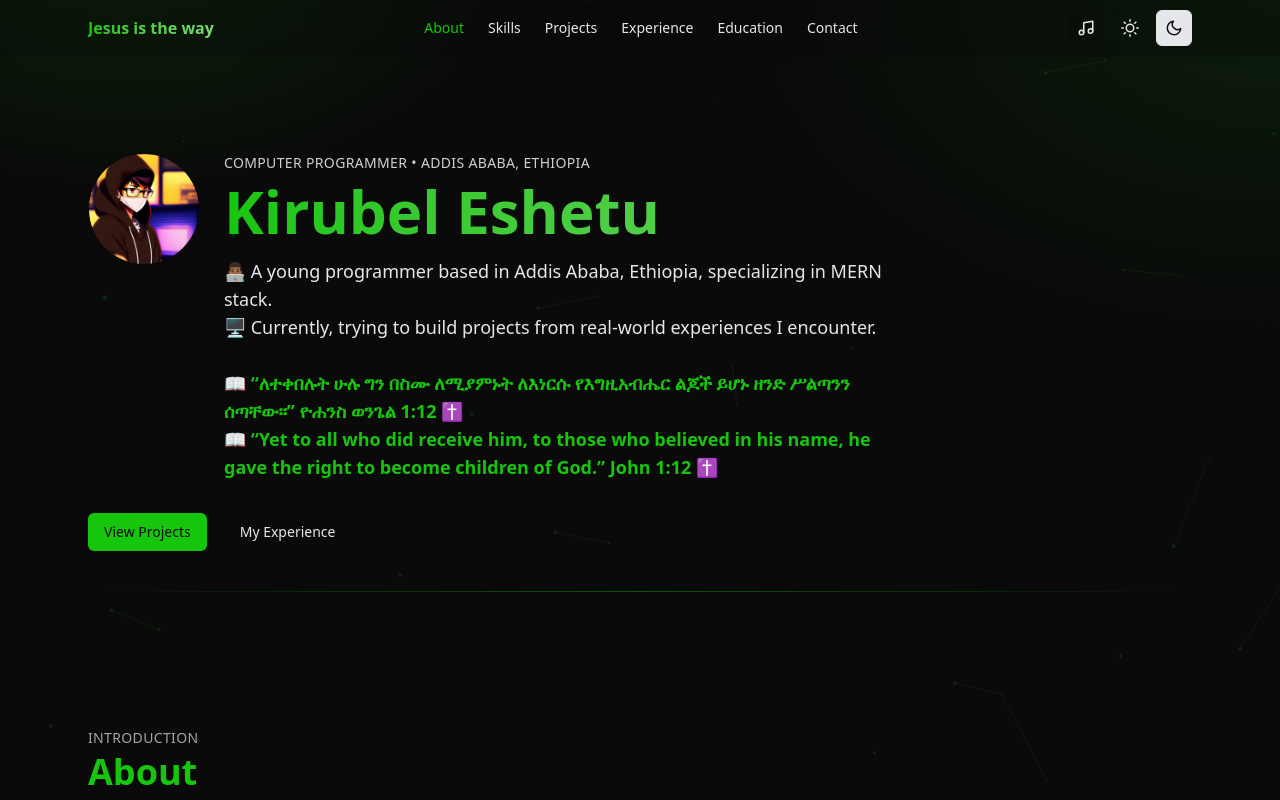
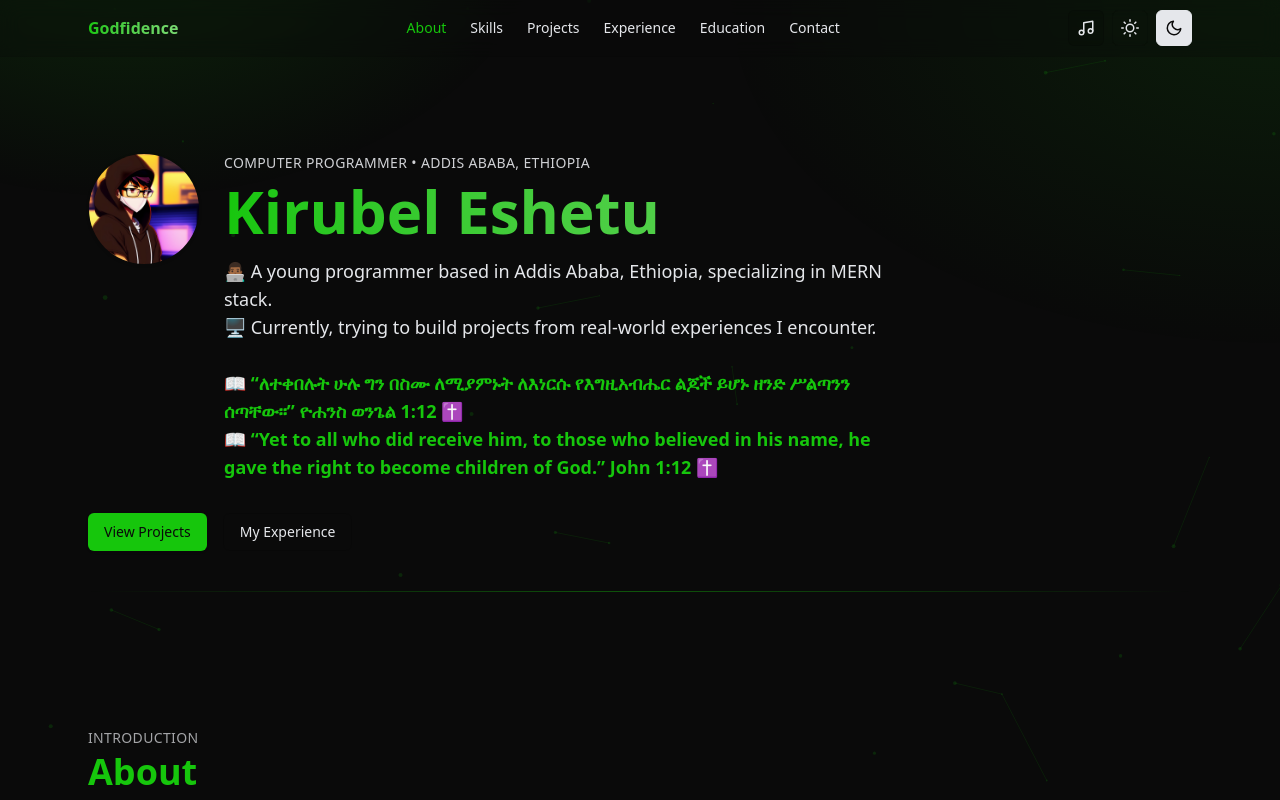
Before and after one commit to Kirubel-Eshetu/portfolio-website, a Next.js app: page / in a window 1280 px wide. Shown: the top 800 px of the page. Built offline with nearby package versions, Linux system fonts and the light colour scheme.

Commit message:
modify track, next logo

```diff
--- a/src/components/Header.tsx
+++ b/src/components/Header.tsx
@@ -45,7 +45,7 @@ export function Header() {
   return (
     <header className="sticky top-0 z-50 glass border-b border-black/5 dark:border-white/10">
       <div className="mx-auto max-w-6xl px-6 h-14 flex items-center justify-between">
-        <Link href="#" onClick={handleClick} className="font-bold gradient-text">Jesus is the way</Link>
+        <Link href="#" onClick={handleClick} className="font-bold gradient-text">Godfidence</Link>
         <nav className={cn("hidden md:flex items-center gap-6 text-sm")}>
           {nav.map((item) => (
             <a key={item.href} href={item.href} className={cn("hover:opacity-80", active === item.href && "text-[var(--accent)]")}>
--- a/src/components/MusicToggle.tsx
+++ b/src/components/MusicToggle.tsx
@@ -8,7 +8,7 @@ type Props = {
   volume?: number;
 };
 
-export function MusicToggle({ src = "public/ፍቅሩን-Fikrun-Dani.mp3", loop = true, volume = 0.5 }: Props) {
+export function MusicToggle({ src = "public/ችላ-አትበል.mp3", loop = true, volume = 0.65 }: Props) {
   const audioRef = useRef<HTMLAudioElement | null>(null);
   const [isPlaying, setIsPlaying] = useState(false);
   const [isAvailable, setIsAvailable] = useState<boolean | null>(null);
--- a/src/sections/Skills.tsx
+++ b/src/sections/Skills.tsx
@@ -4,6 +4,7 @@ import { Section } from "@/components/Section";
 import { siteConfig } from "@/config/site";
 import { Magnetic } from "@/components/Magnetic";
 import { useState } from "react";
+import Image from "next/image";
 
 export function SkillsSection() {
   const skillLinks: Record<string, string> = {
@@ -48,7 +49,7 @@ export function SkillsSection() {
     react: "https://cdn.simpleicons.org/react/61DAFB",
     mongodb: "https://cdn.simpleicons.org/mongodb/47A248",
     typescript: "https://cdn.simpleicons.org/typescript/3178C6",
-    "next.js": "https://cdn.simpleicons.org/nextdotjs/111111",
+    "next.js": "https://cdn.simpleicons.org/nextdotjs/444444",
     "tailwind css": "https://cdn.simpleicons.org/tailwindcss/06B6D4",
   };
 
@@ -79,11 +80,14 @@ export function SkillsSection() {
 
         <div className="absolute inset-0 grid place-items-center">
           {logo && !failed ? (
-            <img
+            <Image
               src={logo}
               alt={`${skill} logo`}
+              width={48}
+              height={48}
               className="h-10 w-10 sm:h-12 sm:w-12 opacity-90 transition-transform duration-300 group-hover:scale-110 group-hover:opacity-100"
               loading="lazy"
+              unoptimized
               onError={() => setFailed(true)}
             />
           ) : (
```
Also changed, not shown: 2 other files (tests, documents, lock files or other folders).
